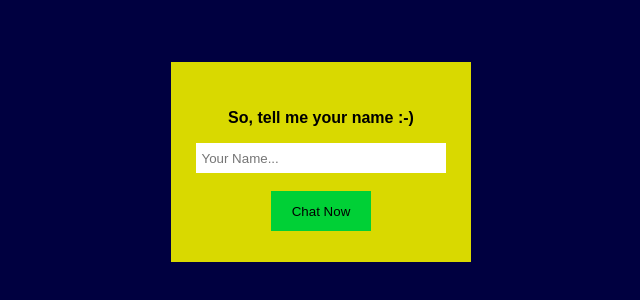
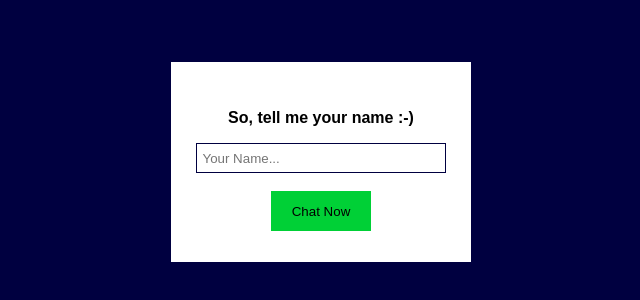
Before and after one commit to victorvianaom/socketio-tests, a website: page public/index.html in a window 1280 px wide. Shown: the part 238-538 px from the top of the page, without its empty margins (319-959 px from the left). Drawn offline with nearby package versions, Linux system fonts and the light colour scheme; no server answers.

Commit message:
added style.css

```diff
--- a/public/index.html
+++ b/public/index.html
@@ -11,7 +11,7 @@
             align-items: center;
         }
         #div-pre-chat {
-            background-color: #d9d900;
+            background-color: #ffffff;
             display: flex;
             justify-content: center;
             align-items: center;
@@ -26,7 +26,7 @@
         #input-name {
             width: 250px;
             height: 30px;
-            border: none;
+            border: 1px solid #000040;
         }
         #btn-enter {
             width: 100px;
@@ -34,22 +34,36 @@
             background-color: #00d036;
             border: none;
         }
+        #div-name-error-msg {
+            background-color: #FF0000;
+            font-size: 12px;
+            color: white;
+        }
     </style>
     <script src="/socket.io/socket.io.js"></script>
 </head>
 <body>
-<div id="div-pre-chat">
-    <p id="p-tell-name">So, tell me your name :-)</p>
-    <input type="text" id="input-name" placeholder=" Your Name..." name="name"/><br />
-    <button id="btn-enter">Chat Now</button>
+<div id="div-content">
+    <div id="div-pre-chat">
+        <p id="p-tell-name">So, tell me your name :-)</p>
+        <input type="text" onclick="removeErrorName()" id="input-name" placeholder=" Your Name..." name="name"/><br />
+        <button onclick="verifyName()" id="btn-enter">Chat Now</button>
+    </div>
+    <div id="div-name-error-msg"></div>
 </div>
+<script>
+    function verifyName() {
+        console.log('im here inside verifyName')
+    }
+
+    function removeErrorName() {
+        const divError = document.getElementById("div-name-error-msg")
+        divError.innerHTML = ""
+    }
+</script>
 
 <script type="module">
     const socket = io()
-
-    function verifyName(){}
-
-
 
     socket.on('connect', () => {
         console.log(`Hello World. Your ID is: ${socket.id}`)
--- /dev/null
+++ b/style.css
@@ -0,0 +1,36 @@
+body {
+    background-color: #000040;
+    font-family: Arial;
+    display: flex;
+    justify-content: center;
+    align-items: center;
+}
+#div-pre-chat {
+    background-color: #ffffff;
+    display: flex;
+    justify-content: center;
+    align-items: center;
+    flex-direction: column;
+    width: 300px;
+    height: 200px;
+}
+#p-tell-name {
+    font-weight: bold;
+    font-size: 16px;
+}
+#input-name {
+    width: 250px;
+    height: 30px;
+    border: 1px solid #000040;
+}
+#btn-enter {
+    width: 100px;
+    height: 40px;
+    background-color: #00d036;
+    border: none;
+}
+#div-name-error-msg {
+    background-color: #FF0000;
+    font-size: 12px;
+    color: white;
+}
```
